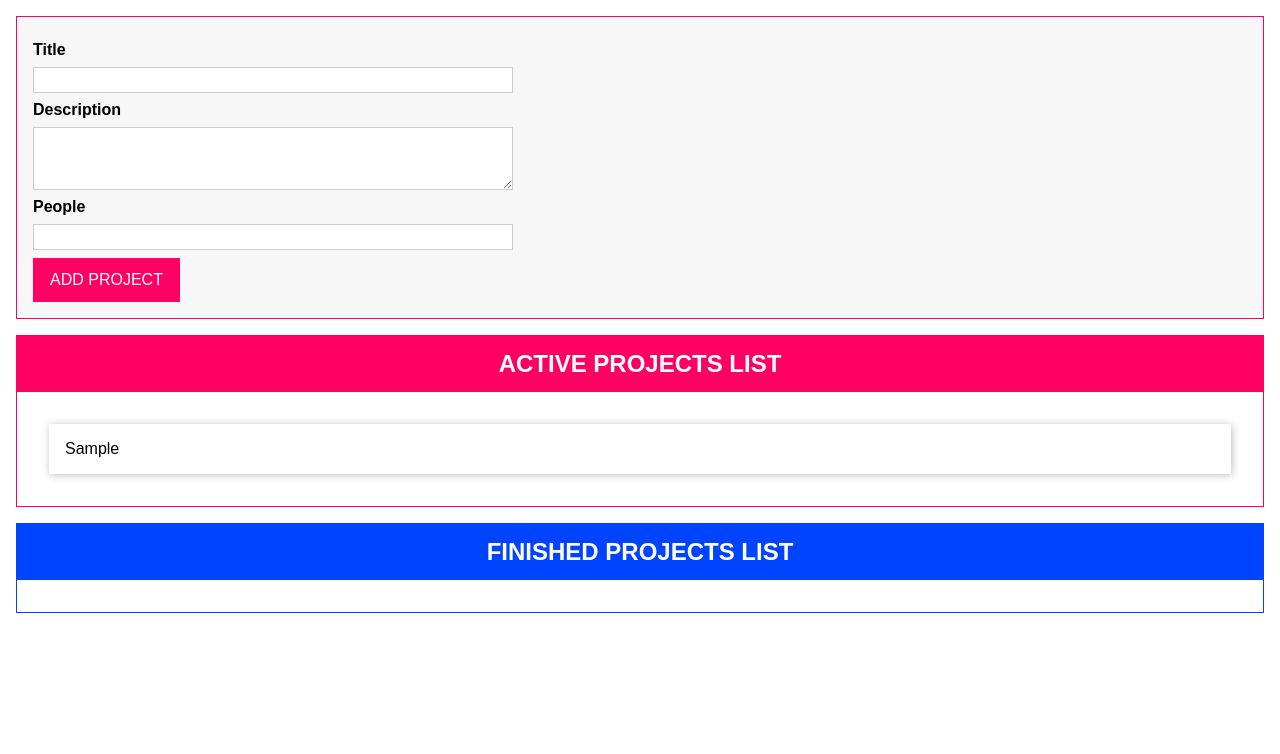
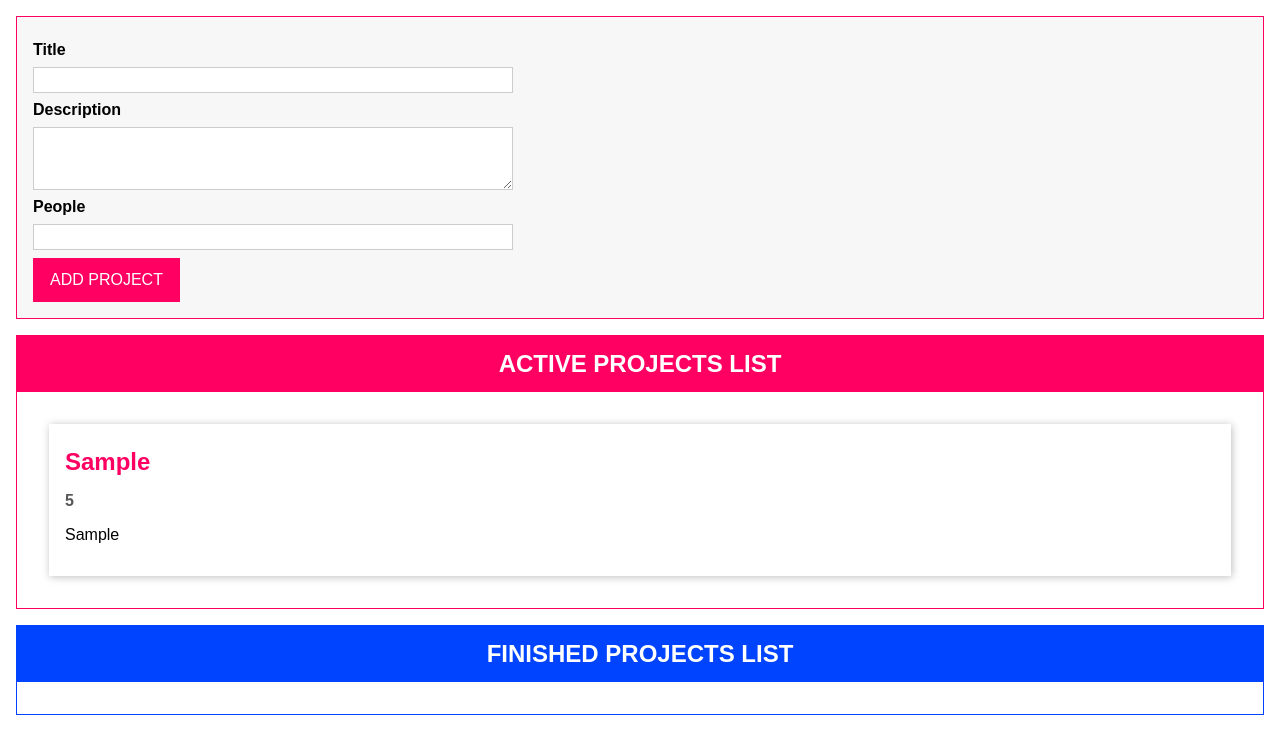
Before and after one commit to SumukhaHegde/TS_DragAndDrop_Project, a website with bundled scripts: page index.html in a window 1280 px wide. Both pictures are taken after typing "Sample", "Sample", "5" into the empty fields and a click on the button "ADD PROJECT". Built offline with nearby package versions, Linux system fonts and the light colour scheme.

Commit message:
rendering project full details

```diff
--- a/index.html
+++ b/index.html
@@ -27,7 +27,11 @@
       </form>
     </template>
     <template id="single-project">
-      <li></li>
+      <li>
+        <h2></h2>
+        <h3></h3>
+        <p></p>
+      </li>
     </template>
     <template id="project-list">
       <section class="projects">
--- a/src/app.ts
+++ b/src/app.ts
@@ -74,10 +74,13 @@ abstract class Component<T extends HTMLElement, U extends HTMLElement> {
     isAtStart: boolean,
     elementId?: string
   ) {
-    this.targetElement = document.querySelector(
+    this.targetElement = document.getElementById(
       templateId
     ) as HTMLTemplateElement;
-    this.hostElement = document.querySelector(hostId)! as T;
+
+    this.hostElement = document.getElementById(hostId)! as T;
+    debugger;
+    console.log(this.hostElement);
 
     const importedNode = document.importNode(this.targetElement.content, true);
     this.element = importedNode.firstElementChild as U;
@@ -87,6 +90,7 @@ abstract class Component<T extends HTMLElement, U extends HTMLElement> {
     this.attach(isAtStart);
   }
   private attach(isBegining: boolean) {
+    debugger;
     this.hostElement.insertAdjacentElement(
       isBegining ? "afterbegin" : "beforeend",
       this.element
@@ -95,6 +99,23 @@ abstract class Component<T extends HTMLElement, U extends HTMLElement> {
 
   abstract configure(): void;
   abstract renderContent(): void;
+}
+
+class ProjectItem extends Component<HTMLUListElement, HTMLLIElement> {
+  private project: Project;
+  constructor(hostId: string, project: Project) {
+    super("single-project", hostId, false, project.id.toString());
+    this.project = project;
+    this.configure();
+    this.renderContent();
+  }
+  configure() {}
+  renderContent() {
+    this.element.querySelector("h2")!.textContent = this.project.title;
+    this.element.querySelector("h3")!.textContent =
+      this.project.person.toString();
+    this.element.querySelector("p")!.textContent = this.project.description;
+  }
 }
 
 class ProjectList extends Component<HTMLTemplateElement, HTMLElement> {
@@ -107,7 +128,7 @@ class ProjectList extends Component<HTMLTemplateElement, HTMLElement> {
   };
 
   constructor(private type: "active" | "finished") {
-    super("#project-list", "#app", false, `${type}-projects`);
+    super("project-list", "app", false, `${type}-projects`);
 
     this.configure();
 
@@ -131,9 +152,12 @@ class ProjectList extends Component<HTMLTemplateElement, HTMLElement> {
     )! as HTMLUListElement;
 
     if (this.assignedProjects !== undefined) {
-      const listItem = document.createElement("li");
-      listItem.textContent = this.assignedProjects.title;
-      listEl.appendChild(listItem);
+      debugger;
+      console.log(this.element.querySelector("ul")!.id);
+      new ProjectItem(
+        this.element.querySelector("ul")!.id,
+        this.assignedProjects
+      );
     }
   }
 
@@ -152,7 +176,7 @@ class ProjectInput extends Component<HTMLTemplateElement, HTMLFormElement> {
   descriptionInputElement: HTMLInputElement;
 
   constructor() {
-    super("#project-input", "#app", true, "user-input");
+    super("project-input", "app", true, "user-input");
 
     this.configure();
 
```
